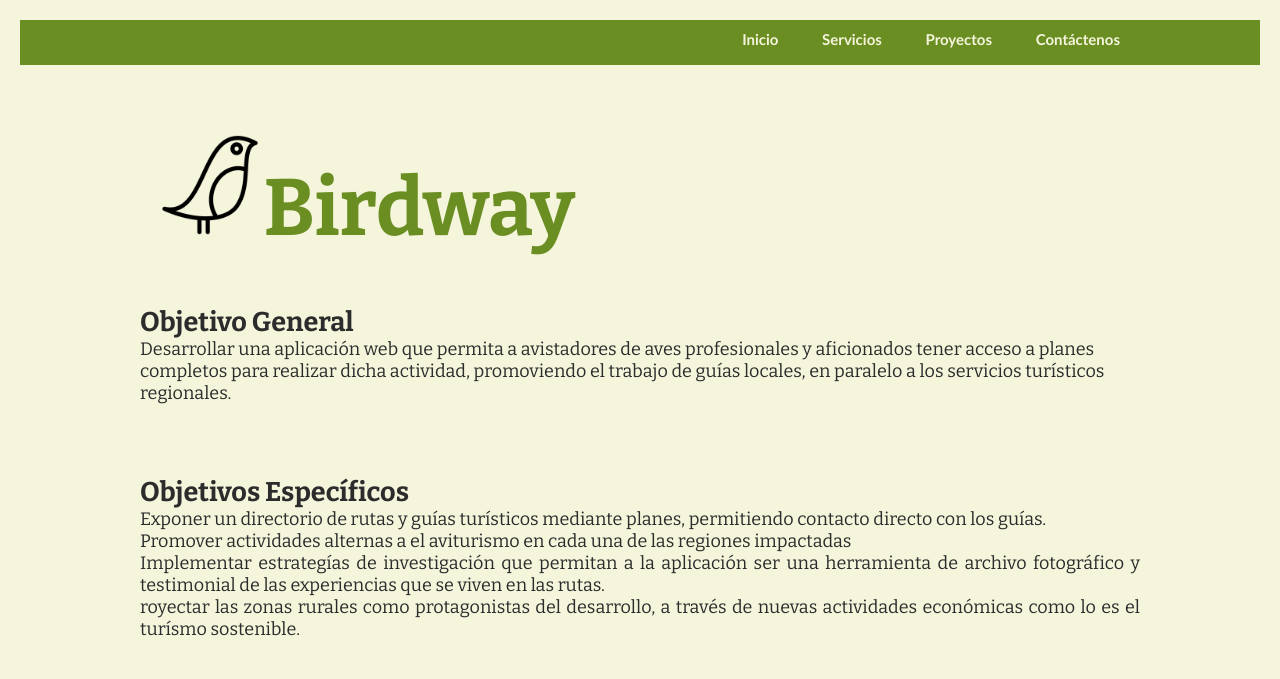
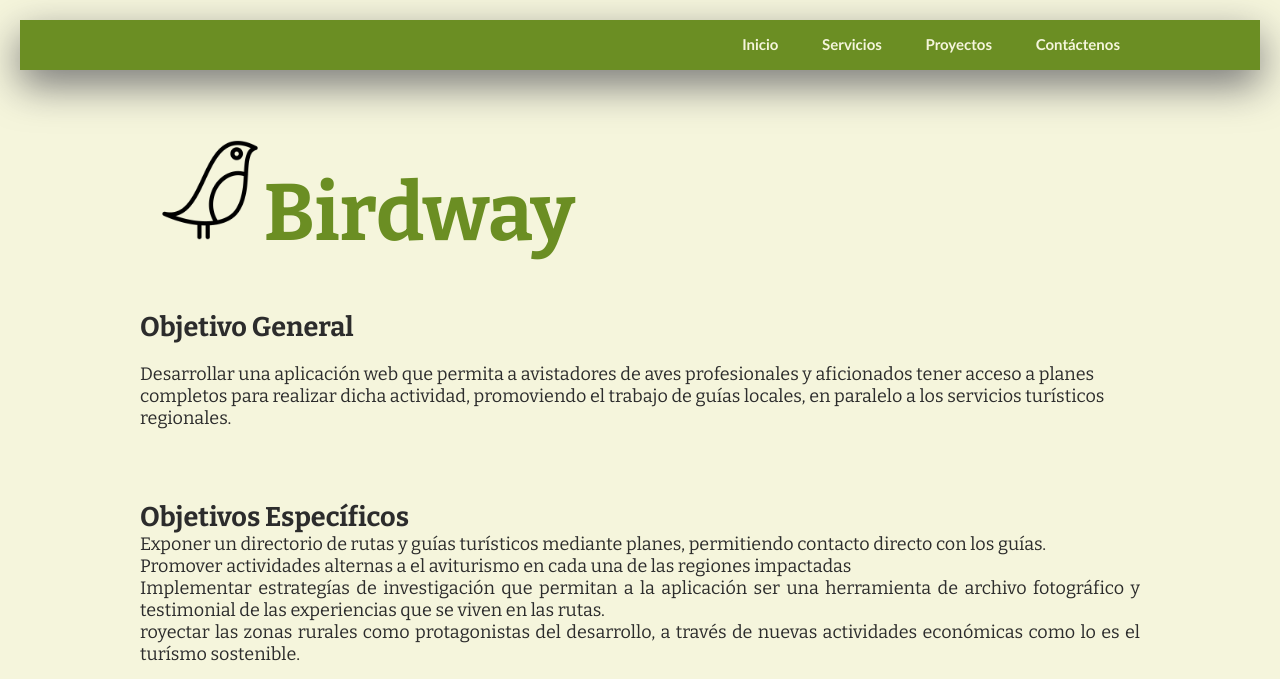
Before and after one commit to JuanDRJ/Birdway, a plain HTML site: page index.html in a window 1280 px wide. Shown: the top 679 px of the page. Drawn offline with nearby package versions, Linux system fonts and the light colour scheme.

Commit message:
Sombra en head

```diff
--- a/index.html
+++ b/index.html
@@ -46,16 +46,17 @@
 
         <div class="obj_esp">
             <h2 class="obj_esp-title">Objetivos Específicos</h2>
-            <ul>
+            <ol>
                 <li>Exponer un directorio de rutas y guías turísticos mediante planes, permitiendo contacto directo con
                     los guías.
+
                 <li>Promover actividades alternas a el aviturismo en cada una de las regiones impactadas</li>
                 <li>Implementar estrategías de investigación que permitan a la aplicación ser una herramienta de archivo
                     fotográfico y testimonial de las experiencias que se viven en las rutas.</li>
                 <li>royectar las zonas rurales como protagonistas del desarrollo, a través de nuevas actividades
                     económicas como lo es el turísmo sostenible.</li>
 
-            </ul>
+            </ol>
         </div>
         <br>
 
--- a/style.css
+++ b/style.css
@@ -6,9 +6,9 @@
 header{
     background-color: olivedrab;
     width: 100%;
-    height: 45px;
+    height: 50px;
     overflow:hidden;
-
+    box-shadow: 0px 15px 40px rgb(117, 117, 117);
     margin-bottom: 0px;
 
 }
@@ -34,7 +34,7 @@ header nav{
 header nav a{
     display:inline-block;
     text-decoration: none;
-    padding: 10px 20px;
+    padding: 15px 20px;
     font-size: 15px;
     font-weight: bold;
     line-height: normal;
@@ -84,6 +84,8 @@ body{
 
 .title{
     margin: 50px 20px;
+    align-items: center;
+    justify-content: center;
 }
 
 .obj_esp{
@@ -127,6 +129,12 @@ body{
       margin-left: 60px;
   }
 
+  p{
+    margin-top: 20px;
+
+}
+
+/*-----------Footer--------------*/
 
   footer{
     background-color: olivedrab;
```
